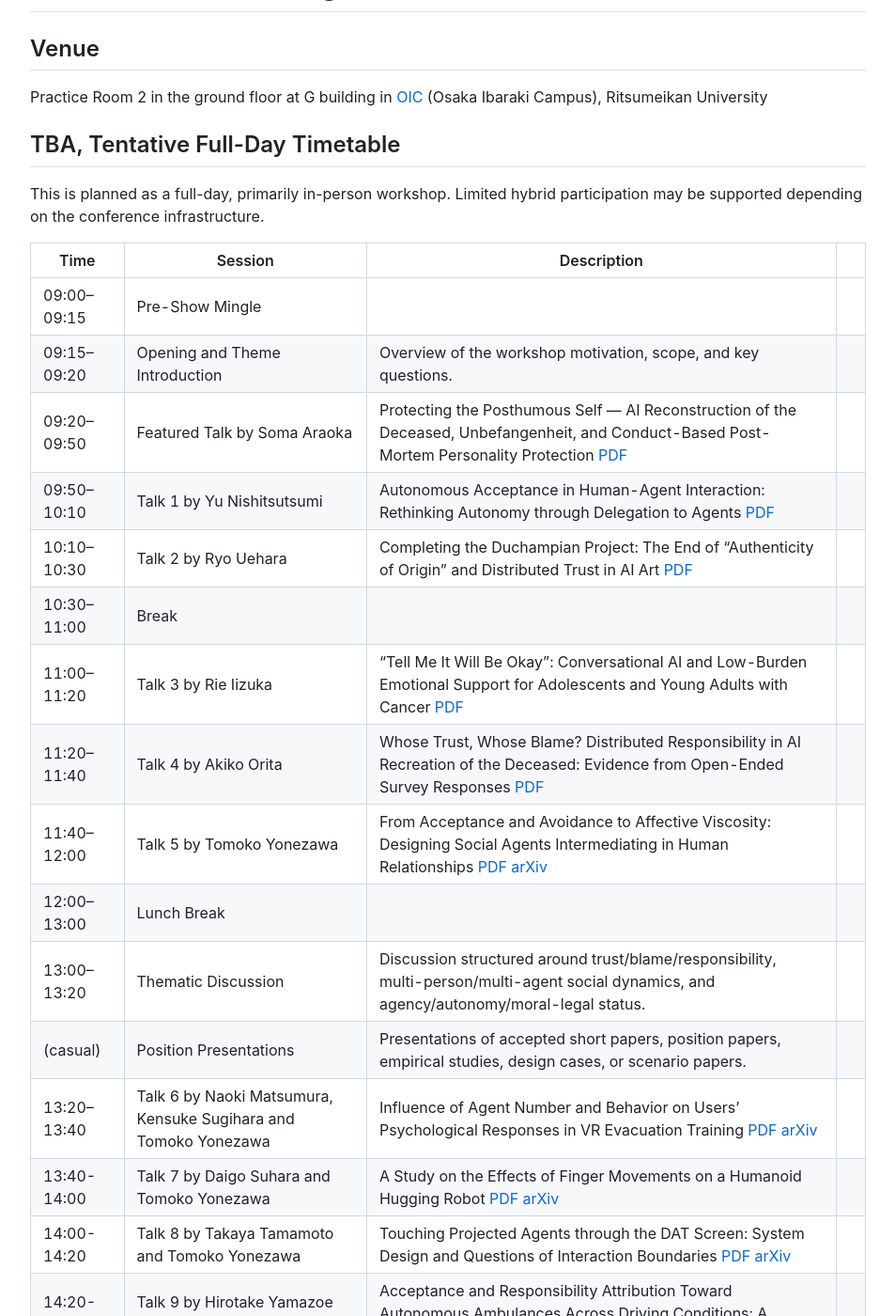
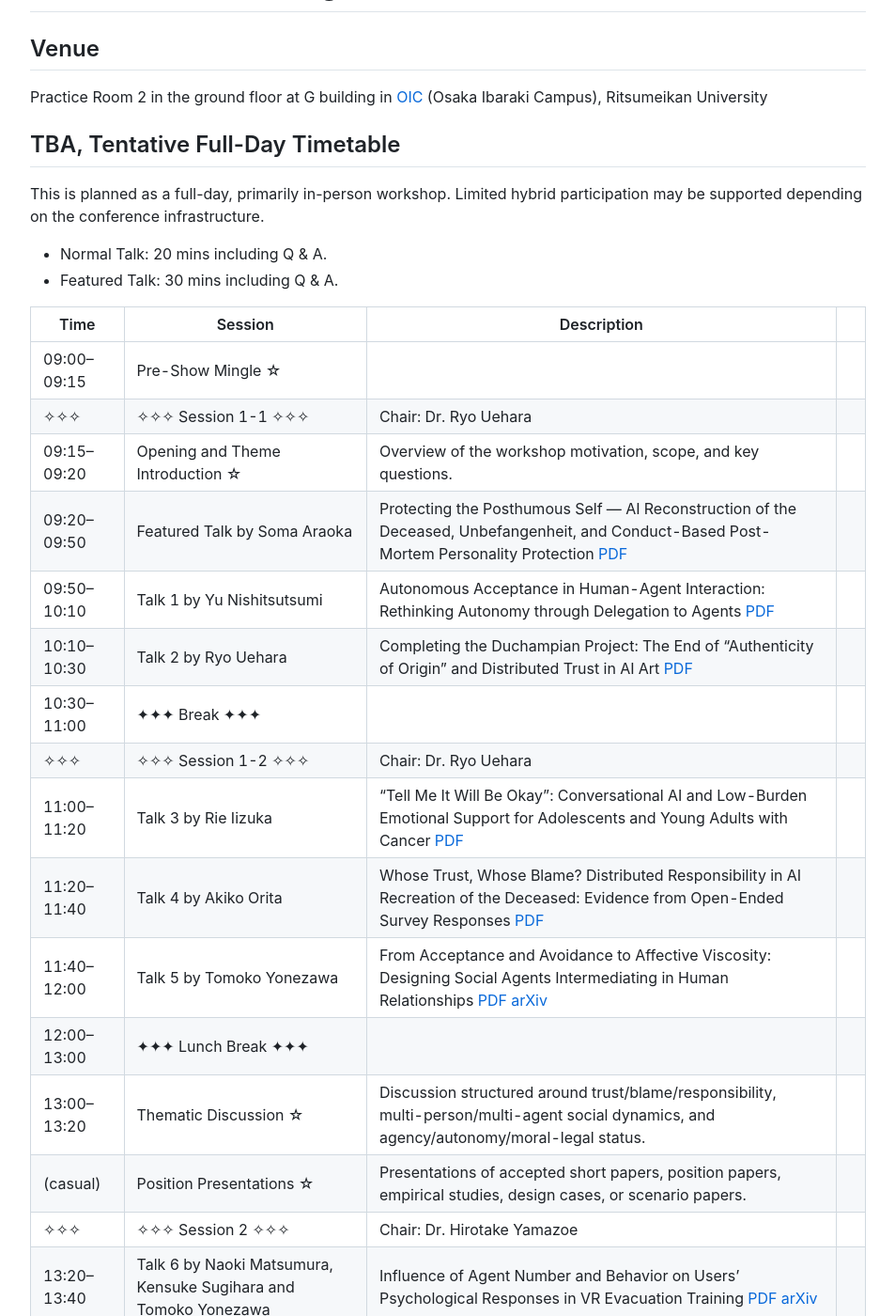
Before and after one commit to virtualcom-designlab/TBSA2026, a Jekyll site: the page built from program.md, in a window 1280 px wide and 1400 px high, scrolled down 428 px. Shown: the whole window at 94% size, without its empty margins (163-1116 px from the left). Built offline with Jekyll 4.4.1, drawn with Linux system fonts in a browser that asks for light colours; our own code applies the rules of GitHub Pages for plain Markdown files; some of the changed text lies outside the part shown.

Commit message:
Update program.md

```diff
--- a/program.md
+++ b/program.md
@@ -13,32 +13,38 @@ Practice Room 2 in the ground floor at G building in [OIC](https://en.ritsumei.a
 This is planned as a full-day, primarily in-person workshop.
 Limited hybrid participation may be supported depending on the conference infrastructure.
 
+- Normal Talk: 20 mins including Q & A.
+- Featured Talk: 30 mins including Q & A.
 
 | Time | Session | Description |
 |---|---|---|
-| 09:00–09:15 | Pre-Show Mingle | |
-| 09:15–09:20 | Opening and Theme Introduction | Overview of the workshop motivation, scope, and key questions. | |
+| 09:00–09:15 | Pre-Show Mingle ☆ | |
+|✧✧✧| ✧✧✧ Session 1-1 ✧✧✧  |Chair: Dr. Ryo Uehara|
+| 09:15–09:20 | Opening and Theme Introduction ☆ | Overview of the workshop motivation, scope, and key questions. | |
 | 09:20–09:50 | Featured Talk by Soma Araoka | Protecting the Posthumous Self — AI Reconstruction of the Deceased, Unbefangenheit, and Conduct-Based Post-Mortem Personality Protection [PDF](https://lab.yoneyone.net/tmp/tbsa2026pdf/TBSA2026_2nd_paper__8.pdf)  |
 | 09:50–10:10 | Talk 1 by Yu Nishitsutsumi | Autonomous Acceptance in Human-Agent Interaction: Rethinking Autonomy through Delegation to Agents [PDF](https://lab.yoneyone.net/tmp/tbsa2026pdf/TBSA2026_2nd_paper__10.pdf)  |
 | 10:10–10:30 | Talk 2 by Ryo Uehara | Completing the Duchampian Project: The End of "Authenticity of Origin" and Distributed Trust in AI Art [PDF](https://lab.yoneyone.net/tmp/tbsa2026pdf/TBSA2026_2nd_paper__2.pdf) |
-| 10:30–11:00 | Break |  |
+| 10:30–11:00 | ✦✦✦ Break ✦✦✦ |  |
+|✧✧✧| ✧✧✧ Session 1-2 ✧✧✧  | Chair: Dr. Ryo Uehara|
 | 11:00–11:20 | Talk 3 by Rie Iizuka | “Tell Me It Will Be Okay”: Conversational AI and Low-Burden Emotional Support for Adolescents and Young Adults with Cancer [PDF](https://lab.yoneyone.net/tmp/tbsa2026pdf/TBSA2026_2nd_paper__11.pdf) |
 | 11:20–11:40 | Talk 4 by Akiko Orita | Whose Trust, Whose Blame? Distributed Responsibility in AI Recreation of the Deceased: Evidence from Open-Ended Survey Responses [PDF](https://lab.yoneyone.net/tmp/tbsa2026pdf/TBSA2026_2nd_paper__4.pdf) |
 | 11:40–12:00 | Talk 5 by Tomoko Yonezawa | From Acceptance and Avoidance to Affective Viscosity: Designing Social Agents Intermediating in Human Relationships [PDF](https://lab.yoneyone.net/tmp/tbsa2026pdf/TBSA2026_2nd_paper__1.pdf) [arXiv](https://arxiv.org/abs/2610.29674)|
-| 12:00–13:00 | Lunch Break |  |  |
-| 13:00–13:20 | Thematic Discussion | Discussion structured around trust/blame/responsibility, multi-person/multi-agent social dynamics, and agency/autonomy/moral-legal status. |
-| (casual) | Position Presentations | Presentations of accepted short papers, position papers, empirical studies, design cases, or scenario papers.|
+| 12:00–13:00 | ✦✦✦ Lunch Break ✦✦✦ |  |  |
+| 13:00–13:20 | Thematic Discussion ☆ | Discussion structured around trust/blame/responsibility, multi-person/multi-agent social dynamics, and agency/autonomy/moral-legal status. |
+| (casual) | Position Presentations ☆ | Presentations of accepted short papers, position papers, empirical studies, design cases, or scenario papers.|
+|✧✧✧| ✧✧✧ Session 2 ✧✧✧  | Chair: Dr. Hirotake Yamazoe |
 | 13:20–13:40 | Talk 6 by Naoki Matsumura, Kensuke Sugihara and Tomoko Yonezawa | Influence of Agent Number and Behavior on Users' Psychological Responses in VR Evacuation Training [PDF](https://lab.yoneyone.net/tmp/tbsa2026pdf/TBSA2026_2nd_paper__6.pdf) [arXiv](https://arxiv.org/abs/2610.38536) |
 | 13:40-14:00 | Talk 7 by Daigo Suhara and Tomoko Yonezawa | A Study on the Effects of Finger Movements on a Humanoid Hugging Robot [PDF](https://lab.yoneyone.net/tmp/tbsa2026pdf/TBSA2026_2nd_paper__5.pdf) [arXiv](https://arxiv.org/abs/2611.02517) |
 | 14:00-14:20 | Talk 8 by Takaya Tamamoto and Tomoko Yonezawa | Touching Projected Agents through the DAT Screen: System Design and Questions of Interaction Boundaries [PDF](https://lab.yoneyone.net/tmp/tbsa2026pdf/TBSA2026_2nd_paper__9.pdf) [arXiv](https://arxiv.org/abs/2611.02525) |
 | 14:20-14:40 | Talk 9 by Hirotake Yamazoe and Shingo Yamaguchi | Acceptance and Responsibility Attribution Toward Autonomous Ambulances Across Driving Conditions: A Preliminary Survey of Fire Service Personnel [PDF](https://lab.yoneyone.net/tmp/tbsa2026pdf/TBSA2026_2nd_paper__13.pdf) [arXiv](https://arxiv.org/abs/2611.01132) |
 | 14:40-15:00 | Talk 10 by Miho Chiyonobu, Yuki Takemoto, Yu Ishikawa and Masami Takata | Distribution Is Not Enough:Trust and Blame in Multi-Person Multi-Agent Environments under Information Ethics 2.0 [PDF](https://lab.yoneyone.net/tmp/tbsa2026pdf/TBSA2026_2nd_paper__7.pdf) |
-| 15:00–15:30 | Break ||
+| 15:00–15:30 | ✦✦✦ Break ✦✦✦ ||
+|✧✧✧| ✧✧✧ Session 3 ✧✧✧  | Chair: Dr. Kunifumi Saito |
 | 15:30-15:50 | Talk 11 by Jaeyoun You | [**Zoom**] Adversaries, Not Enemies: Delegated Speech and Displaced Blame in AI-Mediated Political Dialogue [PDF](https://lab.yoneyone.net/tmp/tbsa2026pdf/TBSA2026_2nd_paper__12.pdf) |
 | 15:50-16:10 | Talk 12 by Kunihiko Saito | Digital Afterlife and the Postmortem Right of Publicity [PDF](https://lab.yoneyone.net/tmp/tbsa2026pdf/TBSA2026_2nd_paper__3.pdf) |
-| 16:10-16:30 | Panel Discussion | Cross-disciplinary discussion connecting HAI, social robotics, AI ethics, philosophy, law, and design perspectives. |
-| 16:30–17:00 | Breakout Group Activity / Issue Mapping | Small-group discussion to identify key issues, research gaps, design questions, and application scenarios. |
-| 17:00–17:10 | Final Synthesis and Future Agenda | Synthesis of discussion outcomes, including a preliminary issue map, future research agenda, and possible follow-up activities. |
+| 16:10-16:30 | Panel Discussion ☆ | Cross-disciplinary discussion connecting HAI, social robotics, AI ethics, philosophy, law, and design perspectives. |
+| 16:30–17:00 | Breakout Group Activity / Issue Mapping ☆ | Small-group discussion to identify key issues, research gaps, design questions, and application scenarios. |
+| 17:00–17:10 | Final Synthesis and Future Agenda ☆ | Synthesis of discussion outcomes, including a preliminary issue map, future research agenda, and possible follow-up activities. |
 
 ## Facilitation Plan
 
```
